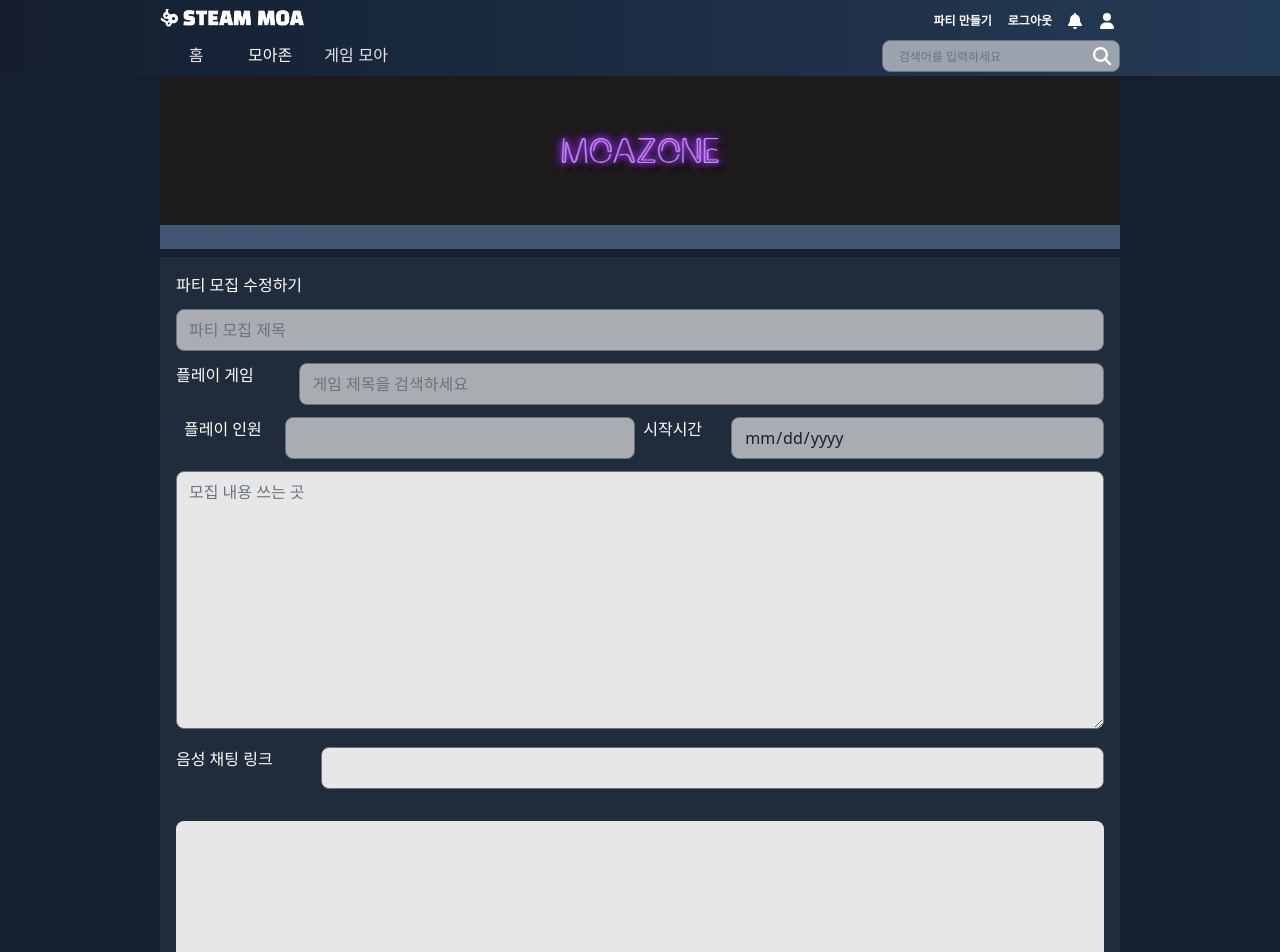
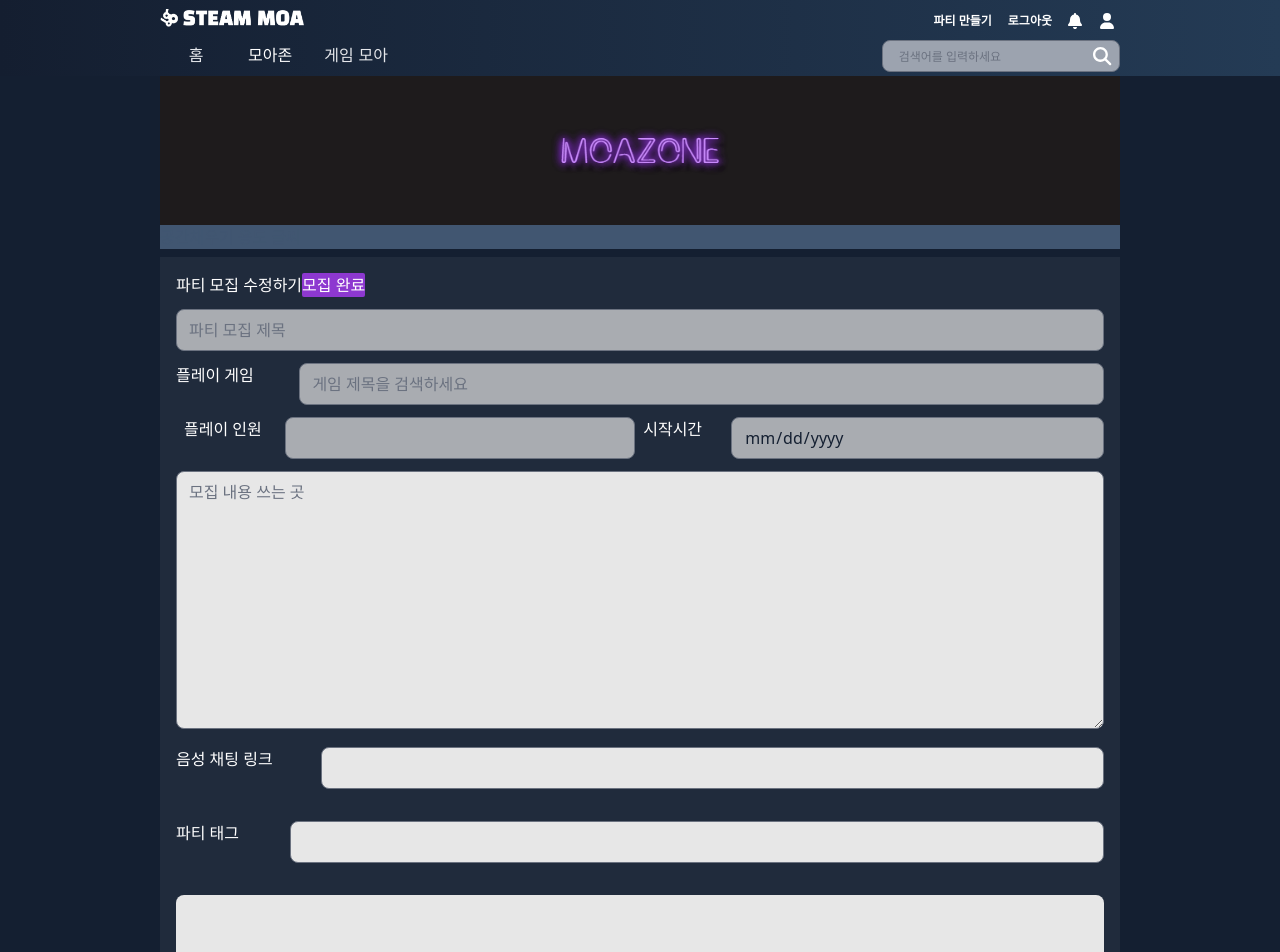
Before and after one commit to jibstring/steammoa, a React (Create React App) app in the folder frontend/: page /moazone/update/1 in a window 1280 px wide. Shown: the top 952 px of the page. Built offline with nearby package versions, Linux system fonts and the light colour scheme; no server answers.

Commit message:
feature: 모아존 Create, Update 백엔드 코드 맞춰야 함

```diff
--- a/frontend/src/pages/Moa/MoaCreate.jsx
+++ b/frontend/src/pages/Moa/MoaCreate.jsx
@@ -8,14 +8,12 @@ import axios from "axios";
 
 function MoaCreate() {
     const [ moa, setMoa ] = useState({
-        party_id: '',
         party_title: '',
         game_name: '',
         start_time: '',
         max_player: '',
-        party_description: 'sfsdf',
-        chat_link: 'ffd',
-        user_id: '',
+        party_description: '',
+        chat_link: '',
         ptag_content: '',
     });
 
@@ -41,7 +39,8 @@ function MoaCreate() {
             start_time: moa.start_time,
             max_player: moa.max_player,
             party_description: moa.party_description,
-            chat_link: moa.chat_link
+            chat_link: moa.chat_link,
+            ptag_content: moa.ptag_content,
         })
         .then(function (res) {
             console.log(res)
@@ -78,9 +77,10 @@ function MoaCreate() {
                     value={moa.party_title}
                     onChange={onChange}
                     className="w-full text-main-500 bg-createInput-gray rounded-lg mb-3" type="text" placeholder="파티 모집 제목"/>
-                {/* 게임 검색 데이터 연결 */}
+                {/* 게임 검색 요청 보내기 */}
                 <div className="grid grid-flow-col mb-3">
-                    <span className="col-span-1 ">플레이 게임</span>
+                    <span className="col-span-1">플레이 게임</span>
+                    {/* SearchContainer 컴포넌트 삽입 */}
                     <input
                     name="game_name"
                     value={moa.game_name}
@@ -127,6 +127,15 @@ function MoaCreate() {
                     onChange={onChange}
                     className="col-span-11 text-main-500 bg-createInput-gray w-full rounded-lg" type="text" id="" />
                 </div>
+                {/* 파티 태그 하드 코딩 */}
+                <div className="grid grid-flow-col mb-8">
+                    <span className="col-span-1">파티 태그</span>
+                    <input
+                    name="ptag_content"
+                    value={moa.ptag_content}
+                    onChange={onChange}
+                    className="col-span-11 text-main-500 bg-createInput-gray w-full rounded-lg" type="text" id="" />
+                </div>
                 </div>
             </div>
             <div className="flex mt-5">
--- a/frontend/src/pages/Moa/MoaUpdate.jsx
+++ b/frontend/src/pages/Moa/MoaUpdate.jsx
@@ -1,23 +1,26 @@
 import React, { useState, useEffect } from 'react'
 import Navbar from '../../components/Navbar';
-// import ProfileUser from
 import axios from 'axios';
 import { useNavigate } from 'react-router-dom';
 
 
 const MoaUpdate = (props) => {
-  // party_id가 같으면 수정 가능
   const [ moa, setMoa ] = useState({
-    party_id: '',
-    party_title: '',
-    game_name: '',
-    start_time: '',
-    max_player: '',
+    // party_id: '',
+    // party_title: '',
+    // game_name: '',
+    // start_time: '',
+    // max_player: '',
     party_description: '',
     chat_link: '',
-    user_id: '',
     ptag_content: '',
+    party_users: '',
+    party_status: '',
+    ptag_content: '',
+    close: false,
+
 });
+// 파티 태그 하드코딩
 
 const navigate = useNavigate();
 // 데이터 변경사항 저장
@@ -27,6 +30,11 @@ const onChange = (event) => {
         ...moa,
         [name]: value,
     })
+}
+
+const onClick = (event) => {
+// close 필드값 상태 변경 close: true로
+
 }
 // 수정된 데이터 보내서 저장
 const handleSubmit = (e) => {
@@ -39,11 +47,13 @@ const handleSubmit = (e) => {
         start_time: moa.start_time,
         max_player: moa.max_player,
         party_description: moa.party_description,
-        chat_link: moa.chat_link
+        chat_link: moa.chat_link,
+        ptag_content: moa.ptag_content,
+        close: moa.close,
     })
     .then(function (res) {
         //성공시 리다이렉트 어디로?
-        if (res.status === 200 ){
+        if (res.statusCode === 200 ){
             navigate('/')
         } else {
             alert(res.data.message);
@@ -55,16 +65,11 @@ const handleSubmit = (e) => {
     // 라우터 쿼리 가져오기
     // party_id가 같은 데이터 가져오기
     // axios로 api 요청 보내서 다시 데이터 가져오기
-  axios.get(`http://localhost:8080/api/moazone/`, {
-
-  }).then(function (res) {
-
-  })
-
-
-  });
-  // 파티원 강퇴
-  // 파티장이 파티 마감
+    const url = `http://localhost:8080/api/moazone/${moa.party_id}`;
+    axios.get(url)
+    .then(function (res) {
+      })
+    });
 
   return (
     <>
@@ -77,8 +82,17 @@ const handleSubmit = (e) => {
             <form>
             <div className="m-auto mb-2 bg-main-400">
                 <div className="createContainer p-4">
-                <div className="mb-3">
-                <span >파티 모집 수정하기</span>
+                <div className="mb-3 flex justify-content-between">
+                  <div className='flex-none'>
+                    <span>파티 모집 수정하기</span>
+                  </div>
+                  <div className='flex-none'>
+                    <button
+                    name="close"
+                    value={moa.close}
+                    onClick={onClick}
+                    className='bg-moa-purple rounded-sm'>모집 완료</button>
+                  </div>
                 </div>
                     <input
                     name="party_title"
@@ -128,6 +142,15 @@ const handleSubmit = (e) => {
                     onChange={onChange}
                     className="col-span-11 text-main-500 bg-createInput-gray w-full rounded-lg" type="text" id="" />
                 </div>
+                {/* 파티 태그 하드 코딩 */}
+                <div className="grid grid-flow-col mb-8">
+                    <span className="col-span-1">파티 태그</span>
+                    <input
+                    name="ptag_content"
+                    value={moa.ptag_content}
+                    onChange={onChange}
+                    className="col-span-11 text-main-500 bg-createInput-gray w-full rounded-lg" type="text" id="" />
+                </div>
                 <div className='w-per-75 h-40 border-box bg-createInput-gray rounded-lg text-black'>
                   {/* <ProfileUser /> */}
                 </div>
```
